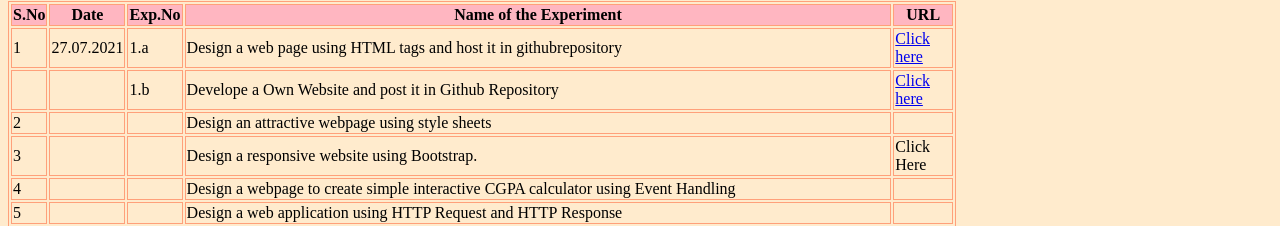
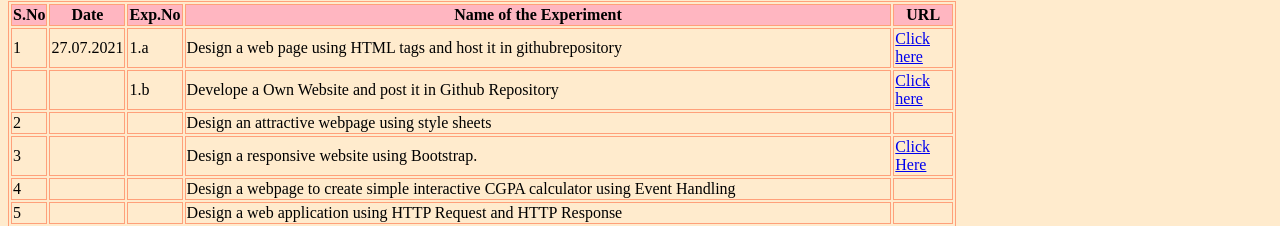
Before and after one commit to zoorojp01/Github, a plain HTML site: page index.html in a window 1280 px wide. Shown: the part 242-468 px from the top of the page. Drawn offline with Linux system fonts and the light colour scheme.

Commit message:
Update index.html

```diff
--- a/index.html
+++ b/index.html
@@ -50,7 +50,7 @@
             <td></td>
             <td></td>
             <td>Design a responsive website using Bootstrap.</td>
-            <td><a href="https://zoorojp01.github.io/labexperiment03/"></a>Click Here</td>
+            <td><a href="https://zoorojp01.github.io/labexperiment03/">Click Here</a></td>
         </tr>
         <tr>
             <td>4</td>
```
